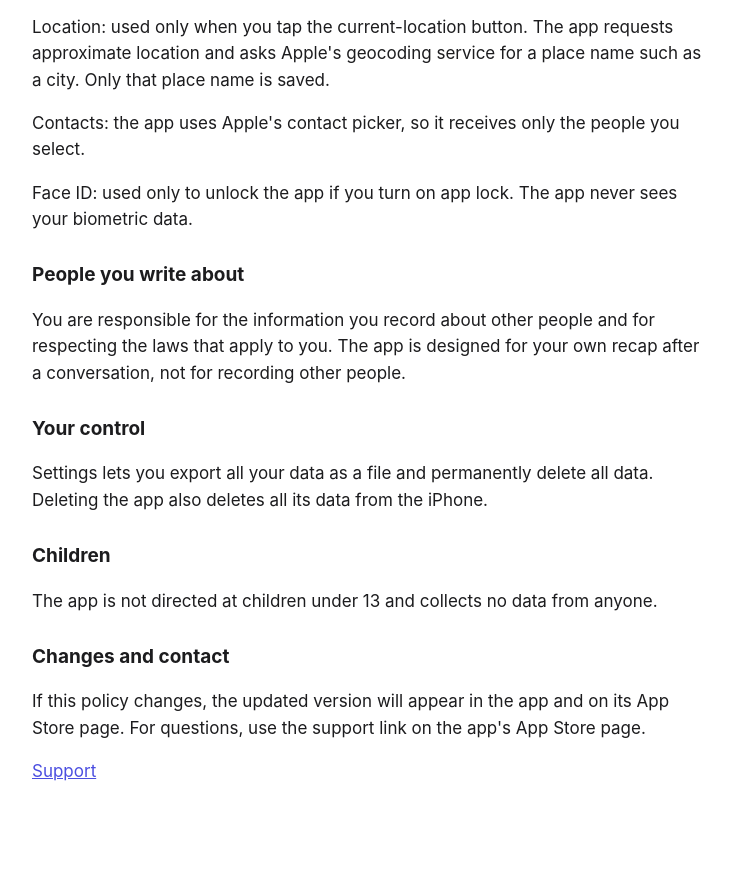
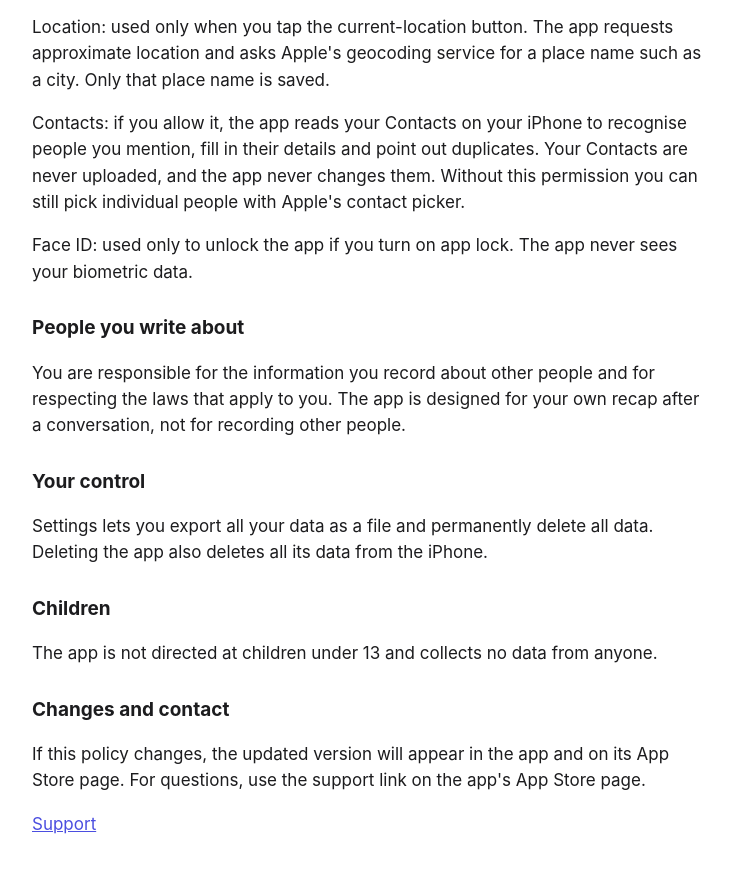
Before and after one commit to Fenrir1609b003/relationship-memory, a plain HTML site: page privacy.html in a window 1280 px wide. Shown: the part 894-1767 px from the top of the page, without its empty margins (268-1000 px from the left). Before the commit the page ends 1718 px from the top, so only its background shows below. Drawn offline with Linux system fonts and the light colour scheme.

Commit message:
Update privacy policy: Contacts, camera, speech

```diff
--- a/privacy.html
+++ b/privacy.html
@@ -10,7 +10,7 @@
 <p>Microphone and speech recognition: used only while you speak a note.</p>
 <p>Camera: used only when you photograph a business card or badge. Photos you choose from your library are picked through Apple&#x27;s photo picker, so the app sees only the photo you select.</p>
 <p>Location: used only when you tap the current-location button. The app requests approximate location and asks Apple&#x27;s geocoding service for a place name such as a city. Only that place name is saved.</p>
-<p>Contacts: the app uses Apple&#x27;s contact picker, so it receives only the people you select.</p>
+<p>Contacts: if you allow it, the app reads your Contacts on your iPhone to recognise people you mention, fill in their details and point out duplicates. Your Contacts are never uploaded, and the app never changes them. Without this permission you can still pick individual people with Apple&#x27;s contact picker.</p>
 <p>Face ID: used only to unlock the app if you turn on app lock. The app never sees your biometric data.</p>
 <h2>People you write about</h2>
 <p>You are responsible for the information you record about other people and for respecting the laws that apply to you. The app is designed for your own recap after a conversation, not for recording other people.</p>
```
